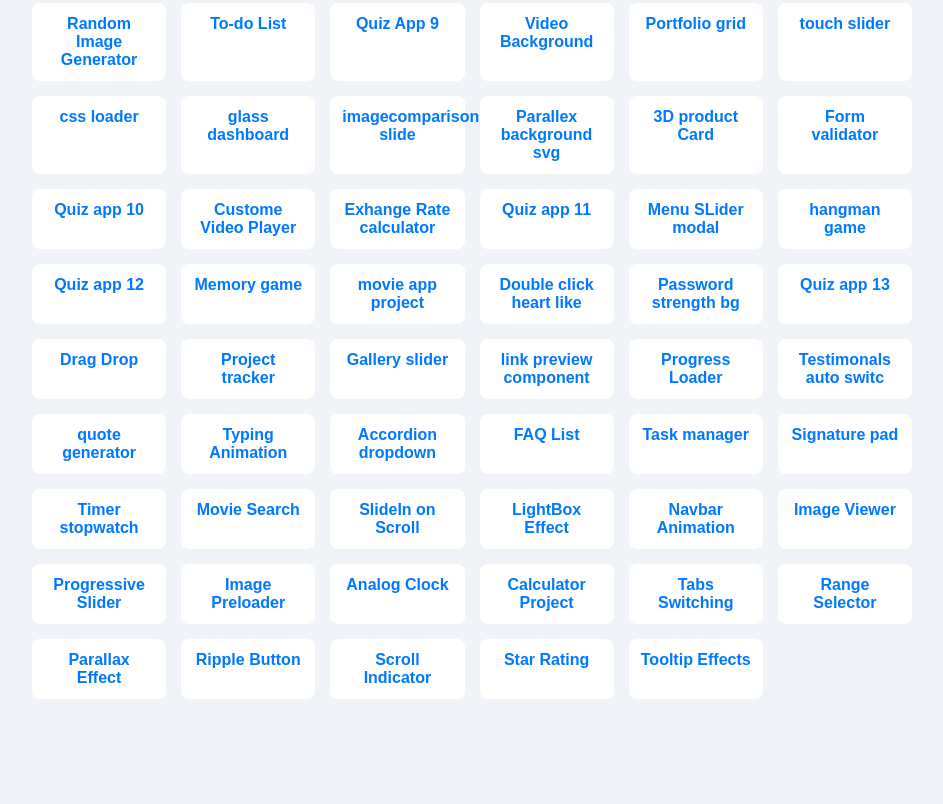
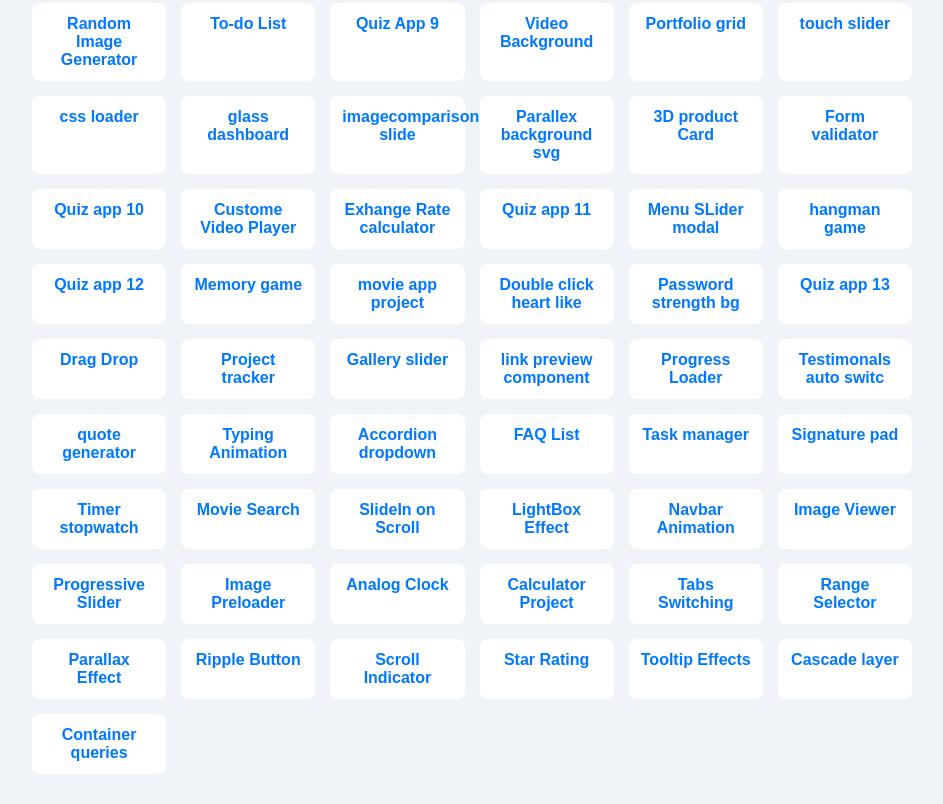
Before and after one commit to Mrketan/100-design-code, a plain HTML site: page index.html in a window 1280 px wide. Shown: the part 750-1554 px from the top of the page, without its empty margins (168-1111 px from the left). Before the commit the page ends 1479 px from the top, so only its background shows below. Drawn offline with Linux system fonts and the light colour scheme.

Commit message:
Update index.html

```diff
--- a/index.html
+++ b/index.html
@@ -171,6 +171,8 @@
                 <a href="098-scroll indicator/">Scroll Indicator</a>
                 <a href="099-star rating/">Star Rating</a>
                 <a href="100-tooltip effects/">Tooltip Effects</a>
+                <a href="101-cascade layers/">Cascade layer</a>
+                <a href="102-container queries/">Container queries</a>
         </div>
     </div>
 </body>
```
